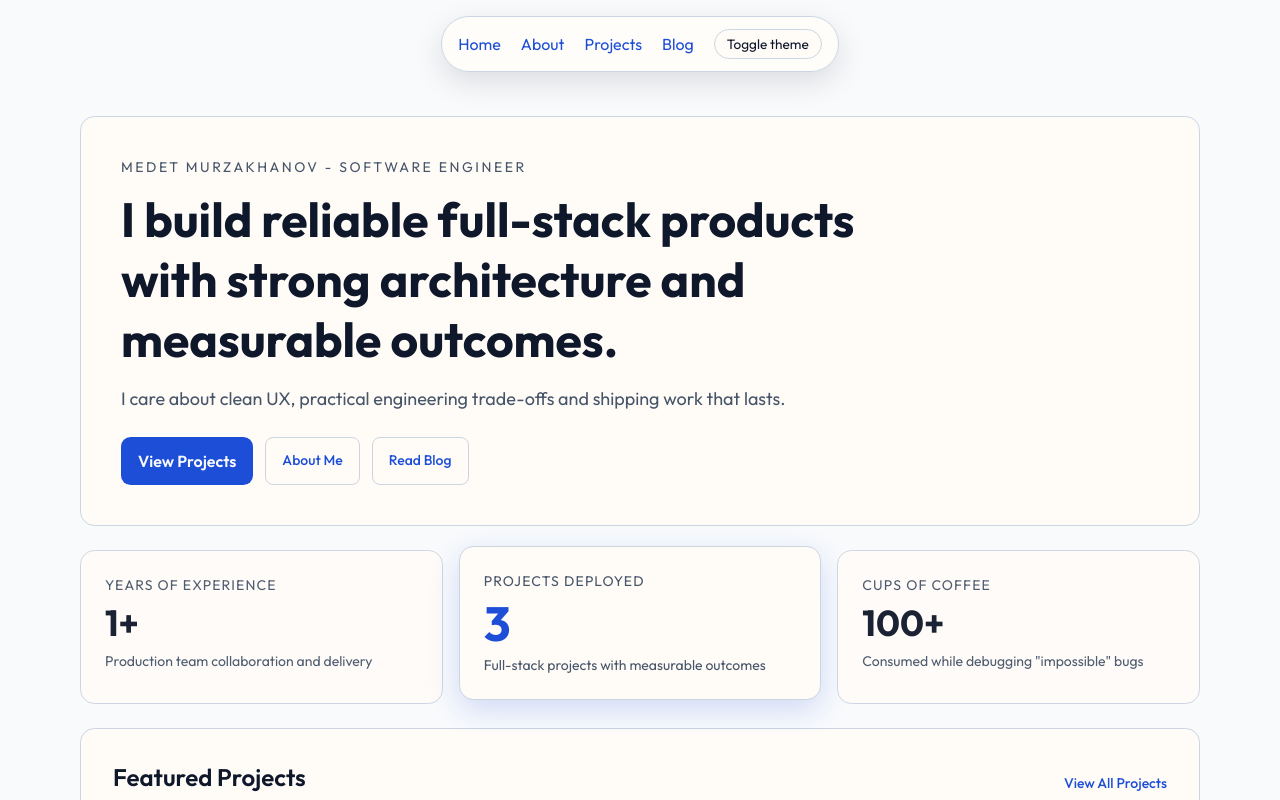
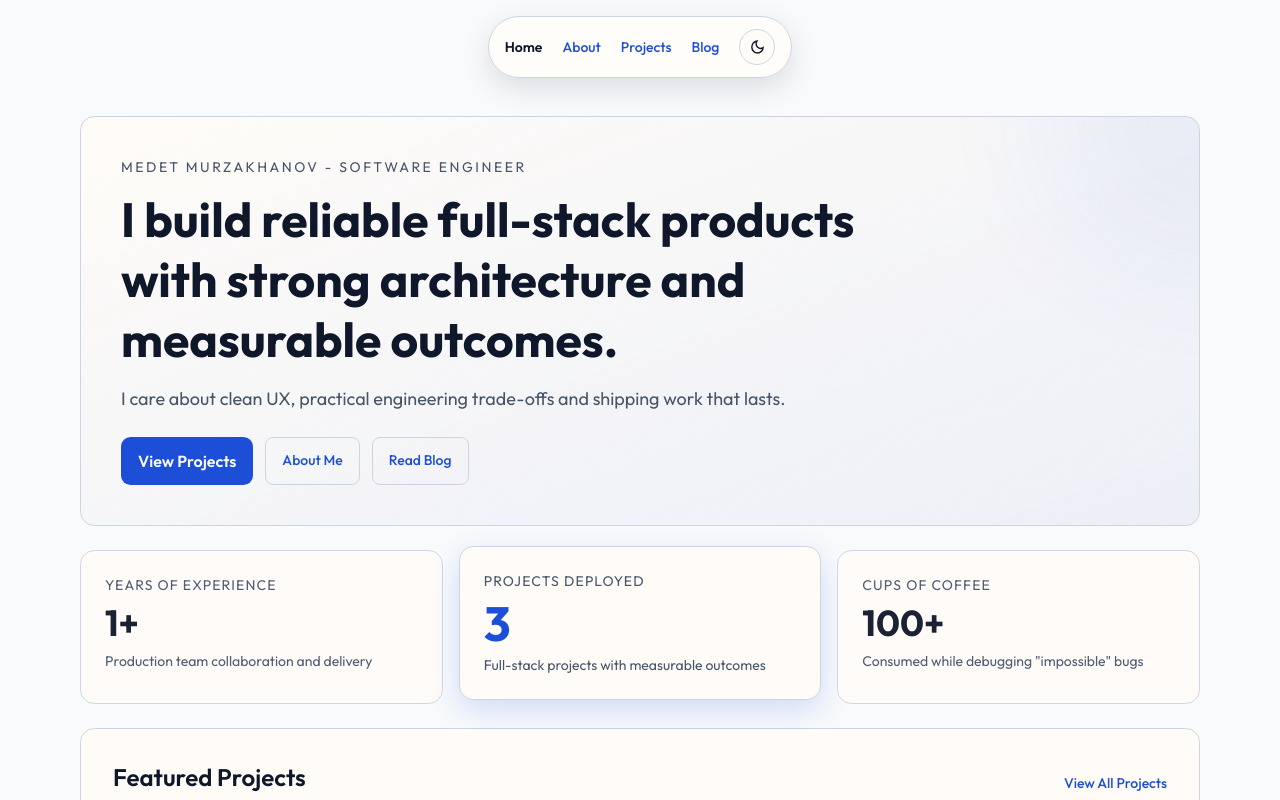
Before and after one commit to mmedved6-kz/PortfolioMM, a Next.js app: page / in a window 1280 px wide. Shown: the top 800 px of the page. Built offline with nearby package versions, Linux system fonts and the light colour scheme.

Commit message:
Addition theme mode icons, separate nav bar into component file, improve UI of hero

```diff
--- a/app/globals.css
+++ b/app/globals.css
@@ -157,6 +157,44 @@ main section[id] {
   }
 }
 
+@keyframes slide-up {
+  from { opacity: 0; transform: translateY(20px); }
+  to { opacity: 1; transform: translateY(0); }
+}
+
+.section-animate {
+  animation: slide-up 0.6s ease-out forwards;
+}
+
+.theme-toggle {
+  display: inline-flex;
+  align-items: center;
+  justify-content: center;
+  width: 2.25rem;
+  height: 2.25rem;
+  padding: 0;
+}
+
+.theme-toggle-icon {
+  width: 1.1rem;
+  height: 1.1rem;
+  display: none;
+}
+
+[data-theme="light"] .theme-toggle-icon-light {
+  display: none;
+}
+[data-theme="light"] .theme-toggle-icon-dark {
+  display: block;
+}
+
+[data-theme="dark"] .theme-toggle-icon-dark {
+  display: none;
+}
+[data-theme="dark"] .theme-toggle-icon-light {
+  display: block;
+}
+
 h1, h2, h3, h4, h5, h6 {
   color: var(--text);
 }
--- a/app/layout.tsx
+++ b/app/layout.tsx
@@ -1,8 +1,7 @@
 import type { Metadata } from "next";
 import {Geist_Mono, Outfit } from "next/font/google";
 import "./globals.css";
-import Link from "next/link";
-import ThemeToggle from "@/components/theme-toggle";
+import NavBar from "@/components/nav-bar";
 
 const outfit = Outfit({
   subsets: ["latin"],
@@ -32,21 +31,7 @@ export default function RootLayout({
     >
       <body className="min-h-full flex flex-col text-theme">
         <header className="floating-nav-wrap z-20">
-            <nav className="floating-nav px-4 py-3 flex gap-5 items-center">
-              <Link href="/" className="link-theme hover:underline">
-                Home
-              </Link>
-              <Link href="/about" className="link-theme hover:underline">
-                About
-              </Link>
-              <Link href="/projects" className="link-theme hover:underline">
-                Projects
-              </Link>
-              <Link href="/blog" className="link-theme hover:underline">
-                Blog
-              </Link>
-              <ThemeToggle />
-            </nav>
+            <NavBar />
         </header>
 
         <div className="nav-spacer" aria-hidden="true" />
--- a/app/page.tsx
+++ b/app/page.tsx
@@ -48,7 +48,9 @@ const latestPost = [
 export default function Page() {
   return (
     <main className="space-y-6">
-      <section className="surface p-6 md:p-10">
+      <section className="surface p-6 md:p-10 relative overflow-hidden bg-gradient-to-br from-[var(--surface)] to-[rgba(29,78,216,0.08)]">
+        <div className="absolute -top-40 -right-40 w-80 h-80 rounded-full bg-[var(--accent)] opacity-5 blur-3xl" />
+        <div className="relative z-10">
           <p className="text-xs md:text-sm uppercase tracking-[0.18em] text-muted">
             Medet Murzakhanov - Software Engineer
           </p>
@@ -79,6 +81,8 @@ export default function Page() {
             >
               Read Blog
             </Link>
+
+          </div>
         </div>
       </section>
 
--- /dev/null
+++ b/components/nav-bar.tsx
@@ -0,0 +1,40 @@
+"use client";
+
+import Link from "next/link";
+import { usePathname } from "next/navigation";
+import ThemeToggle from "./theme-toggle";
+
+export default function NavBar() {
+    const pathname = usePathname();
+
+    const links = [
+        { href: "/", label: "Home" },
+        { href: "/about", label: "About" },
+        { href: "/projects", label: "Projects" },
+        { href: "/blog", label: "Blog" },
+    ];
+
+    const isActive = (href: string) => {
+        return pathname === href || pathname.startsWith(href + "/");
+    };
+
+    return (
+        <nav className="floating-nav px-4 py-3 flex gap-5 items-center">
+            {links.map((link) => (
+                <Link
+                    key={link.href}
+                    href={link.href}
+                    className={[
+                        "text-sm font-medium transition-colors duration-200",
+                        isActive(link.href)
+                            ? "text-[var(--accent)] font-semibold"
+                            : "link-theme hover:underline",
+                    ].join(" ")}
+                >
+                    {link.label}
+                </Link>
+            ))}
+            <ThemeToggle />
+        </nav>
+    )
+}
--- a/components/theme-toggle.tsx
+++ b/components/theme-toggle.tsx
@@ -27,7 +27,9 @@ export default function ThemeToggle() {
 
   return (
     <button className="theme-toggle" type="button" onClick={toggleTheme} aria-label="Toggle theme">
-      Toggle theme
+      <img src="/light_mode.svg" alt="" aria-hidden="true" width="20" height="20" className="theme-toggle-icon theme-toggle-icon-light" />
+      <img src="/dark_mode.svg" alt="" aria-hidden="true" width="20" height="20" className="theme-toggle-icon theme-toggle-icon-dark" />
+      <span className="sr-only">Toggle theme</span>
     </button>
   );
 }
```
Also changed, not shown: public/dark_mode.svg (added), public/light_mode.svg (added). Lines whose indentation alone changed are shown as unchanged.
